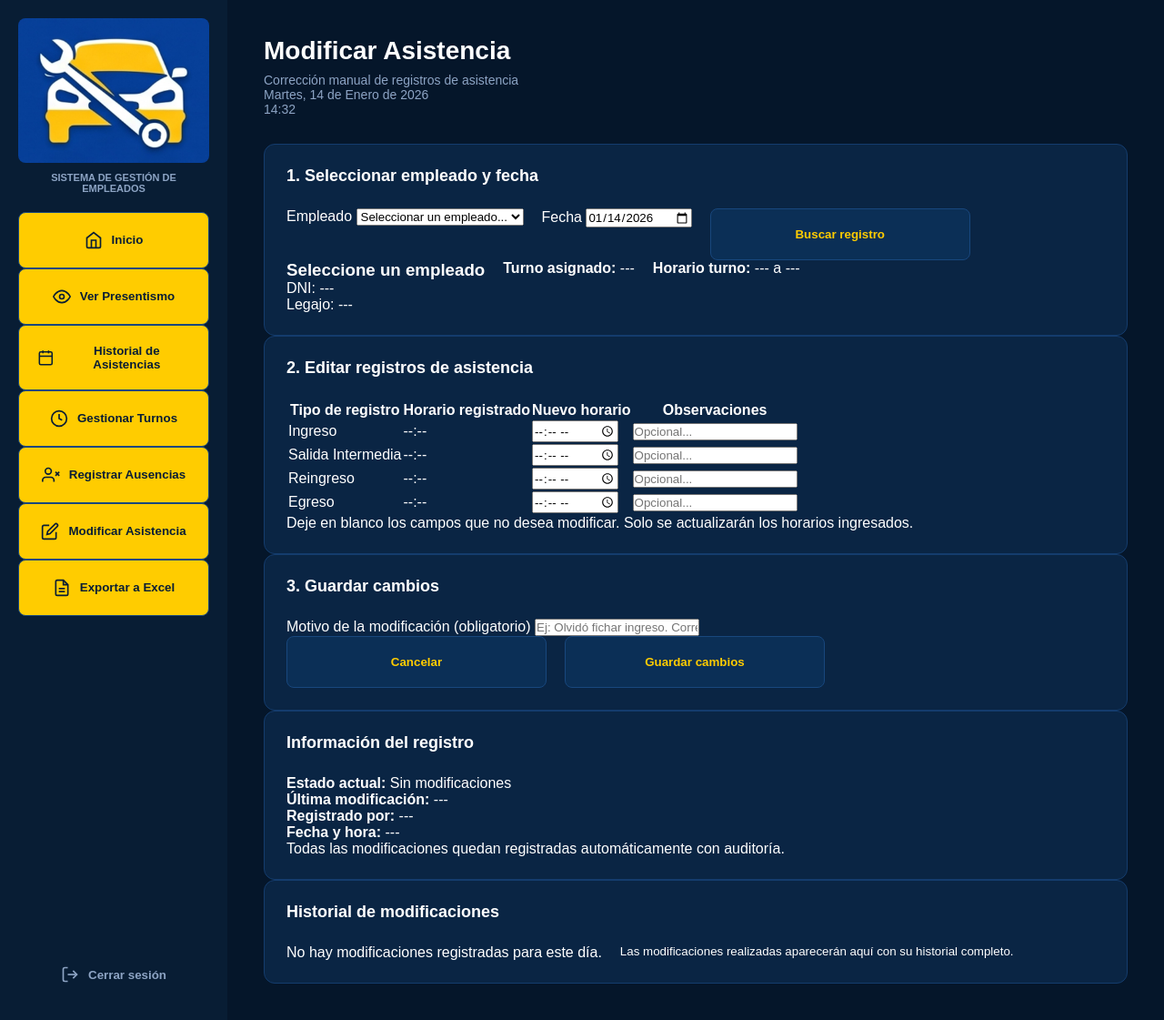
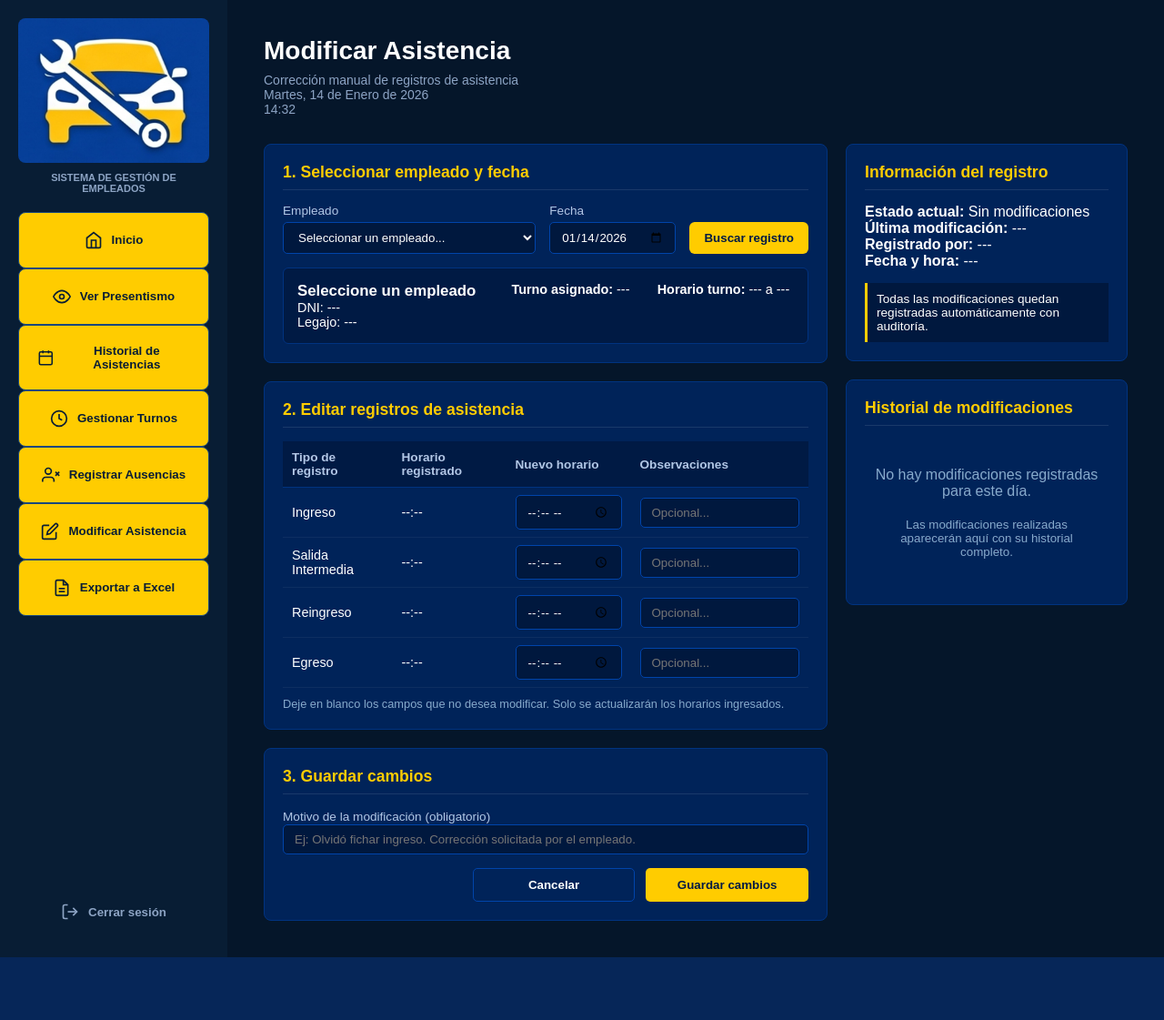
Before and after one commit to NicolasMurua21/asistenciaTallerMecanico, a Python web app: template templates/modificarasistencia.html in a window 1280 px wide. Shown: the whole page at 91% size. After the commit the page ends 1052 px from the top, so only its background shows below. Run offline with Jinja, Linux system fonts and the light colour scheme; the template is opened without the code that fills it, so the values that code supplies are empty.

Commit message:
Corregido texto del boton Buscar Registro

```diff
--- a/static/css/estilos.css
+++ b/static/css/estilos.css
@@ -158,3 +158,168 @@ footer strong {
   justify-content: center;
   font-size: 12px;
 }
+/* Layout a dos columnas para Modificar Asistencia */
+.contenido-grid {
+  display: grid;
+  grid-template-columns: 2fr 1fr;
+  gap: 20px;
+  margin-top: 20px;
+}
+
+.columna-principal, .columna-secundaria {
+  display: flex;
+  flex-direction: column;
+  gap: 20px;
+}
+
+/* Secciones y tarjetas */
+section {
+  background-color: #002359;
+  border: 1px solid #003380;
+  border-radius: 8px;
+  padding: 20px;
+  color: #ffffff;
+}
+
+section h2 {
+  font-size: 1.1rem;
+  color: #ffcc00;
+  margin-bottom: 15px;
+  border-bottom: 1px solid rgba(255, 255, 255, 0.1);
+  padding-bottom: 8px;
+}
+
+/* Formulario de búsqueda (Empleado y Fecha) */
+.formulario-busqueda {
+  display: grid;
+  grid-template-columns: 2fr 1fr auto;
+  gap: 15px;
+  align-items: end;
+  margin-bottom: 15px;
+}
+
+.formulario-busqueda div {
+  display: flex;
+  flex-direction: column;
+  gap: 5px;
+}
+
+label {
+  font-size: 0.85rem;
+  color: #b3c7e6;
+}
+
+input[type="text"],
+input[type="date"],
+input[type="time"],
+select {
+  background-color: #00183e;
+  border: 1px solid #0044aa;
+  color: #ffffff;
+  padding: 8px 12px;
+  border-radius: 5px;
+  outline: none;
+  width: 100%;
+}
+
+input:focus, select:focus {
+  border-color: #ffcc00;
+}
+
+/* Card Datos del Empleado */
+.card-empleado {
+  background-color: #001a44;
+  border: 1px solid #003380;
+  border-radius: 6px;
+  padding: 15px;
+  display: grid;
+  grid-template-columns: 1.5fr 1fr 1fr;
+  gap: 10px;
+  font-size: 0.9rem;
+}
+
+/* Tabla de Registros */
+table {
+  width: 100%;
+  border-collapse: collapse;
+  margin-bottom: 10px;
+}
+
+table th {
+  background-color: #001a44;
+  color: #b3c7e6;
+  text-align: left;
+  padding: 10px;
+  font-size: 0.85rem;
+  border-bottom: 1px solid #003380;
+}
+
+table td {
+  padding: 8px 10px;
+  border-bottom: 1px solid rgba(255, 255, 255, 0.05);
+  font-size: 0.9rem;
+}
+
+/* Botones de acción */
+#btn-buscar-registro, #btn-guardar-cambios {
+  background-color: #ffcc00;
+  color: #001a44;
+  font-weight: bold;
+  border: none;
+  padding: 10px 18px;
+  border-radius: 5px;
+  cursor: pointer;
+}
+
+#btn-buscar-registro:hover, #btn-guardar-cambios:hover {
+  background-color: #e6b800;
+}
+
+#btn-cancelar {
+  background-color: transparent;
+  border: 1px solid #0044aa;
+  color: #ffffff;
+  padding: 10px 18px;
+  border-radius: 5px;
+  cursor: pointer;
+}
+
+.acciones-form {
+  display: flex;
+  justify-content: flex-end;
+  gap: 12px;
+  margin-top: 15px;
+}
+
+/* Notas y alertas */
+.nota-informativa {
+  font-size: 0.8rem;
+  color: #88aacc;
+  margin-top: 8px;
+}
+
+.alerta-auditoria {
+  background-color: #00183e;
+  border-left: 3px solid #ffcc00;
+  padding: 10px;
+  margin-top: 15px;
+  font-size: 0.85rem;
+}
+
+.historial-vacio {
+  text-align: center;
+  padding: 30px 10px;
+  color: #88aacc;
+}
+#btn-buscar-registro {
+  background-color: #ffcc00;
+  color: #001a44;
+  font-weight: bold;
+  border: none;
+  padding: 10px 16px;
+  border-radius: 6px;
+  cursor: pointer;
+  white-space: nowrap; /* Evita que el texto se corte en dos líneas */
+  width: auto;         /* Permite que el botón se expanda a lo ancho */
+  min-width: fit-content;
+}
```
